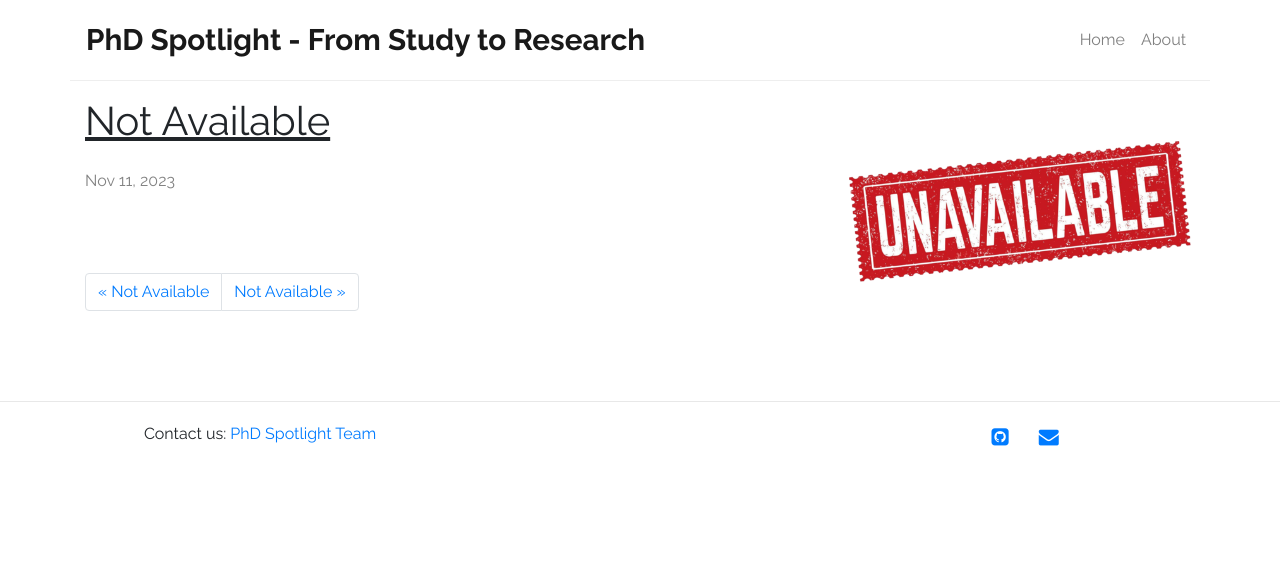
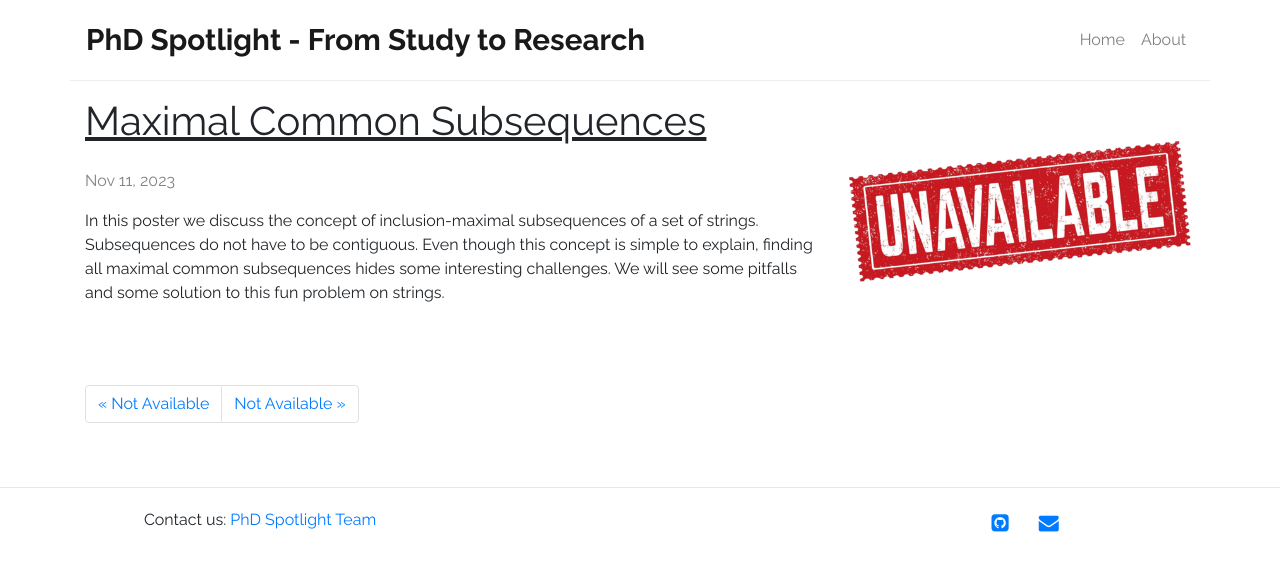
Before and after one commit to di-unipi-phd-events/phd-spotlight, a Jekyll site: the page built from _posts/2023-11-11-Buzzega.md, in a window 1280 px wide. Shown: the top 571 px of the page. Built offline with Jekyll 4.4.1, drawn with Linux system fonts in a browser that asks for light colours.

Commit message:
Upload Buzzega poster info

```diff
--- a/_posts/2023-11-11-Buzzega.md
+++ b/_posts/2023-11-11-Buzzega.md
@@ -1,7 +1,11 @@
 ---
 layout: post
-title:  "Not Available"
-category: Bioinformatics Algorithm
+title:  Maximal Common Subsequences
+category: Algorithms on strings
 author_name: Giovanni
 author_surname: Buzzega
 ---
+
+In this poster we discuss the concept of inclusion-maximal subsequences of a set of strings. Subsequences do not have to be contiguous.
+Even though this concept is simple to explain, finding all maximal common subsequences hides some interesting challenges.
+We will see some pitfalls and some solution to this fun problem on strings.
```
